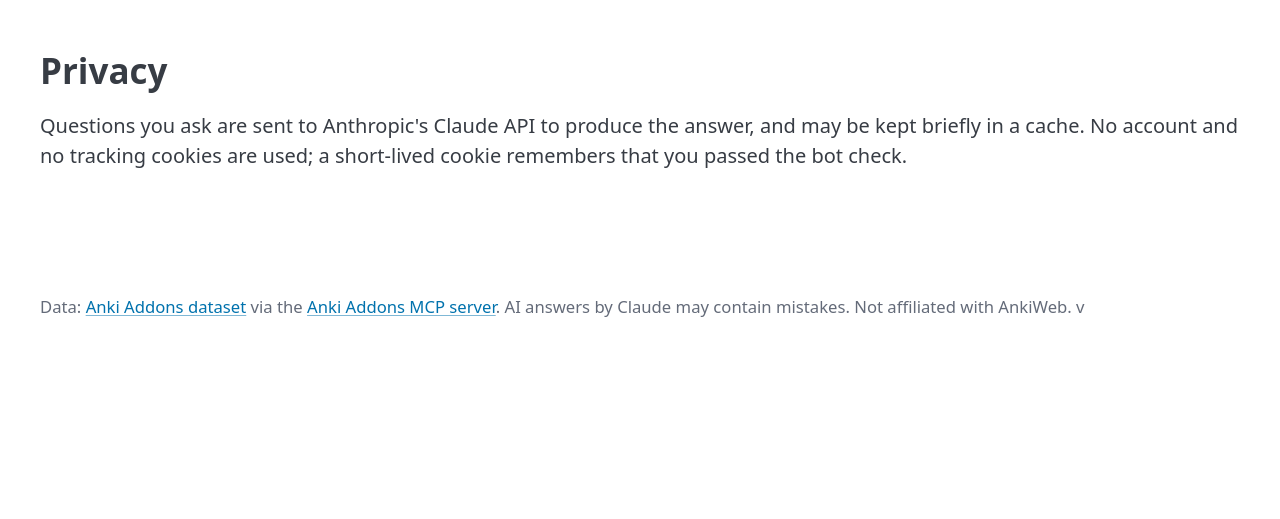
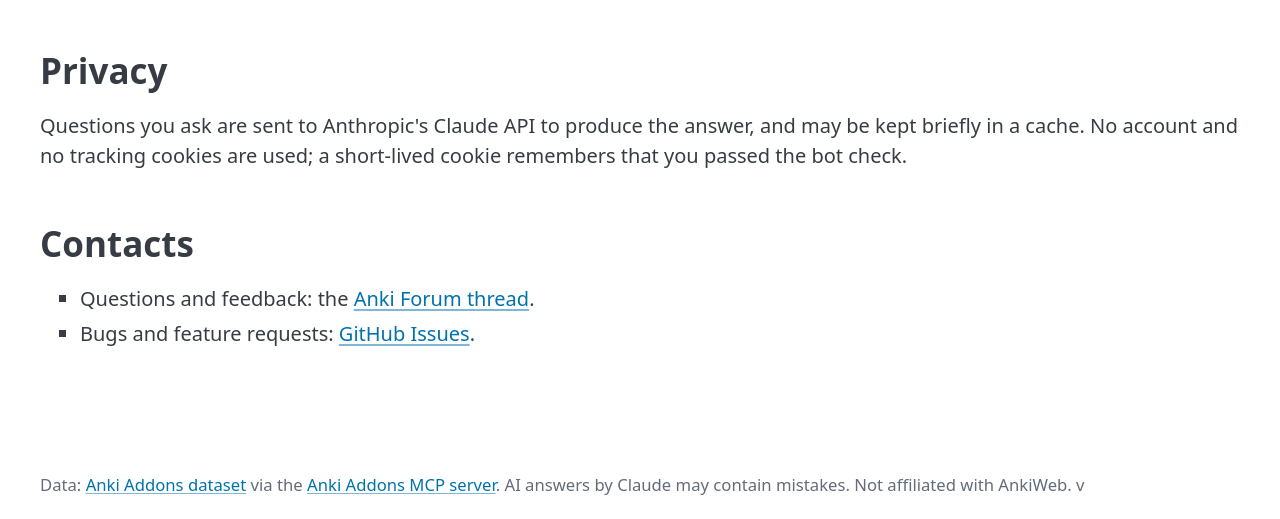
Before and after one commit to Aleks-Ya/anki-addons-catalog, a Python web app: template src/anki_addons_catalog/interface/web/templates/about.html in a window 1280 px wide. Shown: the part 677-1196 px from the top of the page. Before the commit the page ends 994 px from the top, so only its background shows below. Run offline with Jinja, Linux system fonts and the light colour scheme; the template is opened without the code that fills it, so the values that code supplies are empty; some libraries are stand-ins or nearby versions.

Commit message:
Add a Contacts section to the About page
Co-Authored-By: Claude Opus 5.5 <noreply@anthropic.com>
Claude-Session: https://claude.ai/code/session_01G7oQmr9fvktpV3N8KDbTXi

```diff
--- a/src/anki_addons_catalog/interface/web/templates/about.html
+++ b/src/anki_addons_catalog/interface/web/templates/about.html
@@ -24,4 +24,9 @@ are still maintained, and recommends the best fits.</p>
 <h2>Privacy</h2>
 <p>Questions you ask are sent to Anthropic's Claude API to produce the answer, and may be kept briefly in a cache.
 No account and no tracking cookies are used; a short-lived cookie remembers that you passed the bot check.</p>
+<h2>Contacts</h2>
+<ul>
+  <li>Questions and feedback: the <a href="https://forums.ankiweb.net/t/anki-addons-dataset-a-detailed-list-of-addons/63090">Anki Forum thread</a>.</li>
+  <li>Bugs and feature requests: <a href="https://github.com/Aleks-Ya/anki-addons-catalog/issues">GitHub Issues</a>.</li>
+</ul>
 {% endblock %}
```
Also changed, not shown: tests/interface/test_web.py (+6 -0 lines).
